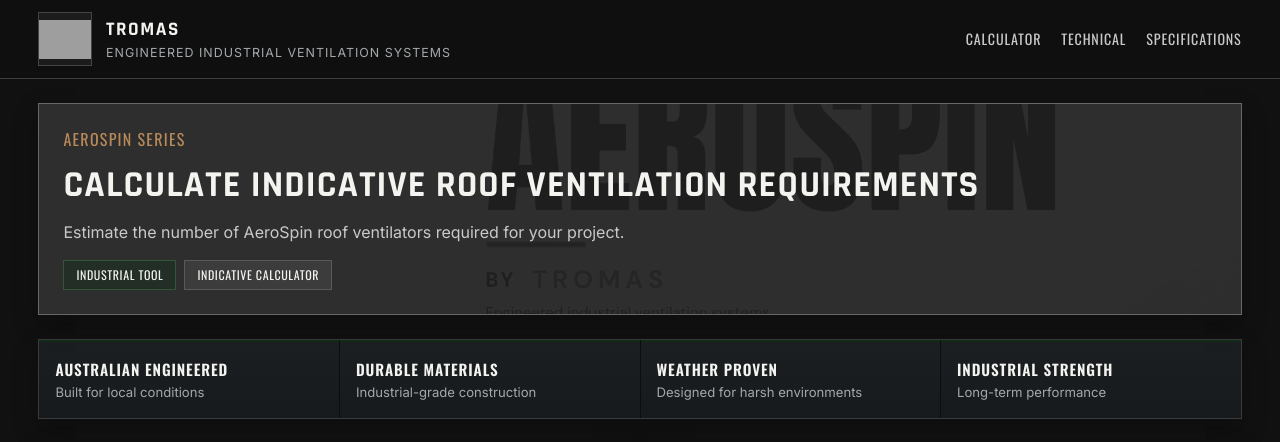
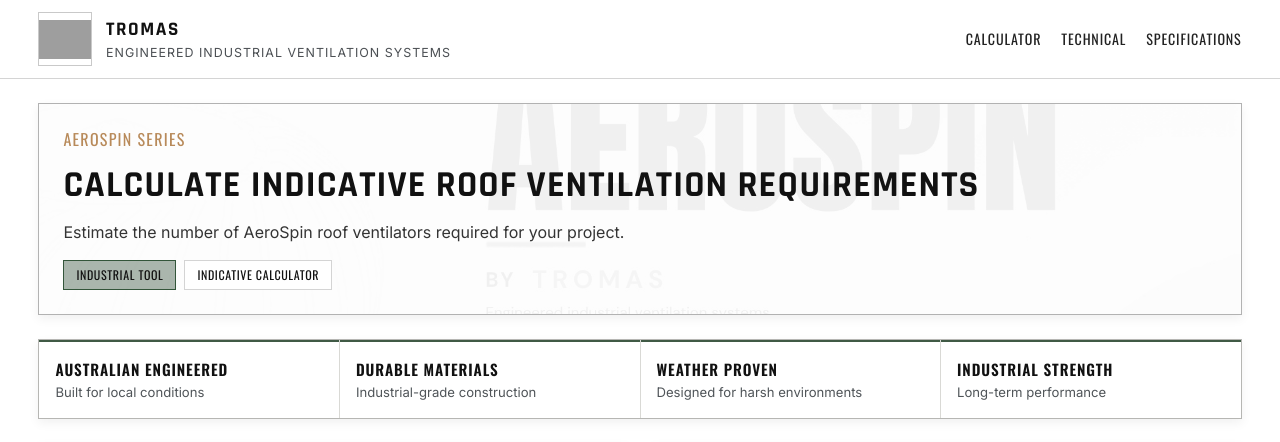
Before and after one commit to VivSyd/TROMAS-AEROSPIN, a plain HTML site: page index.html in a window 1280 px wide. Shown: the top 442 px of the page. Drawn offline with nearby package versions, Linux system fonts and the light colour scheme; grey boxes are pictures that could not be loaded.

Commit message:
cOLOUR BACKGROUND

```diff
--- a/styles.css
+++ b/styles.css
@@ -5,14 +5,14 @@
   --color-kraft-brown: #b88a5a;
   --color-off-white: #f3f3f0;
   --color-metallic-grey: #8b8f92;
-  --bg-base: var(--color-matte-black);
-  --bg-panel: var(--color-graphite);
-  --bg-panel-alt: #1a1a1a;
-  --text-primary: var(--color-off-white);
-  --text-secondary: #c9cac8;
-  --text-muted: #a4a8ab;
-  --border-soft: rgba(139, 143, 146, 0.36);
-  --border-strong: rgba(139, 143, 146, 0.66);
+  --bg-base: #ffffff;
+  --bg-panel: #f8f8f6;
+  --bg-panel-alt: #f1f1ee;
+  --text-primary: #111111;
+  --text-secondary: #343434;
+  --text-muted: #666b6f;
+  --border-soft: rgba(43, 43, 43, 0.2);
+  --border-strong: rgba(43, 43, 43, 0.36);
   --focus-ring: rgba(17, 49, 23, 0.62);
   --font-heading: "Rajdhani", "Orbitron", sans-serif;
   --font-spec: "Oswald", "Bebas Neue", "DIN Condensed", sans-serif;
@@ -32,19 +32,19 @@
 html, body { margin: 0; min-height: 100%; }
 body { background: var(--bg-base); color: var(--text-primary); font-family: var(--font-body); line-height: 1.45; }
 .container { width: min(94vw, var(--container-max)); margin-inline: auto; }
-.top-nav { border-bottom: 1px solid var(--border-soft); background: #0f0f0f; }
+.top-nav { border-bottom: 1px solid var(--border-soft); background: #ffffff; }
 .nav-inner { min-height: 78px; display: flex; align-items: center; justify-content: space-between; gap: var(--space-6); }
 .brand-mark { display: flex; align-items: center; gap: 0.85rem; }
-.brand-logo { width: 54px; height: 54px; object-fit: contain; border: 1px solid rgba(139,143,146,.35); background: #1c1c1c; }
+.brand-logo { width: 54px; height: 54px; object-fit: contain; border: 1px solid rgba(43,43,43,.25); background: #ffffff; }
 .brand-tag { display:block; font-family: var(--font-heading); font-size: 1.2rem; letter-spacing: 0.08em; text-transform: uppercase; font-weight: 700; }
-.brand-sub { display:block; color: var(--text-muted); font-size: 0.78rem; text-transform: uppercase; letter-spacing: .08em; }
+.brand-sub { display:block; color: #4c5054; font-size: 0.78rem; text-transform: uppercase; letter-spacing: .08em; }
 .nav-links { display: flex; gap: var(--space-5); }
-.nav-links a { color: var(--text-secondary); text-decoration: none; text-transform: uppercase; letter-spacing: 0.06em; font-family: var(--font-spec); font-size: 0.88rem; }
-.nav-links a:hover { color: var(--color-off-white); }
+.nav-links a { color: #222; text-decoration: none; text-transform: uppercase; letter-spacing: 0.06em; font-family: var(--font-spec); font-size: 0.88rem; }
+.nav-links a:hover { color: var(--color-primary-green); }
 .app-grid { display: grid; gap: var(--space-6); padding-block: var(--space-6) var(--space-10); }
-.panel { background: var(--bg-panel); border: 1px solid var(--border-soft); border-radius: var(--radius-none); box-shadow: var(--shadow-panel); padding: var(--space-6); }
-.hero { position:relative; overflow:hidden; background: #1f1f1f; border-color: var(--border-strong); }
-.hero::before { content:""; position:absolute; inset:0; background:url('assets/aerospin-hero-ref.jpg') center/cover no-repeat; opacity:.08; filter:grayscale(100%); }
+.panel { background: var(--bg-panel); border: 1px solid var(--border-soft); border-radius: var(--radius-none); box-shadow: 0 4px 10px rgba(0,0,0,0.06); padding: var(--space-6); }
+.hero { position:relative; overflow:hidden; background: #ffffff; border-color: var(--border-strong); }
+.hero::before { content:""; position:absolute; inset:0; background:url('assets/aerospin-hero-ref.jpg') center/cover no-repeat; opacity:.06; filter:grayscale(100%); }
 .hero-inner { position:relative; z-index:1; }
 .kicker { margin: 0; font-family: var(--font-spec); color: var(--color-kraft-brown); text-transform: uppercase; letter-spacing: 0.08em; }
 h1,h2,h3 { margin: 0; font-family: var(--font-heading); letter-spacing: 0.03em; text-transform: uppercase; }
@@ -56,47 +56,47 @@
 .badge-row,.spec-meta { margin-top: var(--space-4); display: flex; flex-wrap: wrap; gap: var(--space-2); }
 .badge { display: inline-flex; align-items: center; height: 30px; padding: 0 0.75rem; border: 1px solid var(--border-soft); text-transform: uppercase; letter-spacing: 0.05em; font-family: var(--font-spec); font-size: 0.75rem; }
 .badge-ok { background: rgba(17, 49, 23, 0.35); border-color: #33553a; }
-.badge-neutral { background: rgba(139, 143, 146, 0.15); }
-.brand-strip { display:grid; grid-template-columns:repeat(4,minmax(0,1fr)); gap:1px; padding:0; background:#0d0d0d; }
-.strip-item { padding:1rem; background:linear-gradient(180deg,#1b1f22 0%, #171a1d 100%); display:grid; gap:.2rem; border-top:2px solid rgba(17,49,23,.8); }
+.badge-neutral { background: #ffffff; }
+.brand-strip { display:grid; grid-template-columns:repeat(4,minmax(0,1fr)); gap:1px; padding:0; background:#d9d9d5; }
+.strip-item { padding:1rem; background:#ffffff; display:grid; gap:.2rem; border-top:2px solid rgba(17,49,23,.8); }
 .strip-item strong { font-family:var(--font-spec); font-size:.95rem; text-transform:uppercase; letter-spacing:.06em; }
-.strip-item span { color:var(--text-muted); font-size:.82rem; }
+.strip-item span { color:#4f5458; font-size:.82rem; }
 .calc-grid,.system-grid { display: grid; gap: var(--space-6); grid-template-columns: 1fr 1fr; }
 .panel-head { margin-bottom: var(--space-5); }
 .panel-head p { margin: 0.28rem 0 0; }
-.media-card { background: #1f1f1f; }
+.media-card { background: #ffffff; }
 .media-image { width: 100%; border: 1px solid rgba(139, 143, 146, 0.28); background: #ededed; display: block; }
 .product-image { max-height: 520px; object-fit: contain; }
 .field-grid { display: grid; grid-template-columns: repeat(2, minmax(0, 1fr)); gap: var(--space-4); }
 .field { display: grid; gap: 0.42rem; }
-label { font-family: var(--font-spec); text-transform: uppercase; letter-spacing: 0.05em; font-size: 0.86rem; color: #d5d7d6; }
-input,select,textarea { width: 100%; min-height: 48px; padding: 0.68rem 0.78rem; color: var(--color-off-white); background: #202020; border: 1px solid var(--color-metallic-grey); border-radius: var(--radius-none); font: 500 0.95rem/1.2 var(--font-body); }
+label { font-family: var(--font-spec); text-transform: uppercase; letter-spacing: 0.05em; font-size: 0.86rem; color: #1f2326; }
+input,select,textarea { width: 100%; min-height: 48px; padding: 0.68rem 0.78rem; color: #161616; background: #ffffff; border: 1px solid #9ba1a6; border-radius: var(--radius-none); font: 500 0.95rem/1.2 var(--font-body); }
 input:focus,select:focus,textarea:focus { outline: 2px solid var(--focus-ring); outline-offset: 1px; border-color: #446c4b; }
 .action-row { margin-top: var(--space-5); display: flex; flex-wrap: wrap; gap: var(--space-3); }
 .btn { min-height: 46px; padding: 0.64rem 1rem; border-radius: var(--radius-none); border: 1px solid transparent; font: 700 0.86rem/1 var(--font-spec); text-transform: uppercase; letter-spacing: 0.08em; cursor: pointer; }
 .btn-primary { color: var(--color-off-white); background: var(--color-primary-green); border-color: #23472a; }
 .btn-primary:hover { background: #0d2712; }
-.btn-secondary { color: var(--color-off-white); background: transparent; border-color: var(--color-metallic-grey); }
-.btn-secondary:hover { background: #1e1e1e; }
+.btn-secondary { color: #111; background: transparent; border-color: var(--color-metallic-grey); }
+.btn-secondary:hover { background: #ecece7; }
 .output-block { border: 1px solid var(--border-soft); background: var(--bg-panel-alt); padding: var(--space-5); }
 .output-label { margin: 0; font-family: var(--font-spec); text-transform: uppercase; letter-spacing: 0.06em; color: var(--text-muted); }
 .output-value { margin: 0.3rem 0 0; font-size: clamp(1.9rem, 4vw, 2.9rem); font-weight: 800; letter-spacing: 0.02em; }
 .data-list { margin: var(--space-5) 0; display: grid; gap: 0.46rem; }
-.data-list div { display: grid; grid-template-columns: 1fr auto; gap: var(--space-3); padding: 0.62rem 0.72rem; border: 1px solid rgba(139, 143, 146, 0.26); background: #232323; }
+.data-list div { display: grid; grid-template-columns: 1fr auto; gap: var(--space-3); padding: 0.62rem 0.72rem; border: 1px solid rgba(139, 143, 146, 0.26); background: #ffffff; }
 dt { font-family: var(--font-spec); text-transform: uppercase; font-size: 0.8rem; color: var(--text-muted); }
 dd { margin: 0; font-weight: 600; }
-.callout { border-left: 4px solid var(--color-kraft-brown); border: 1px solid rgba(184, 138, 90, 0.45); background: rgba(184, 138, 90, 0.08); padding: var(--space-4); }
+.callout { border-left: 4px solid var(--color-kraft-brown); border: 1px solid rgba(184, 138, 90, 0.45); background: #fbf6ee; padding: var(--space-4); }
 .callout h3 { margin-bottom: 0.3rem; }
 .callout p { margin: 0; }
-.tech-block { margin-top: var(--space-5); border: 1px dashed rgba(139, 143, 146, 0.5); background: #1c1c1c; padding: var(--space-4); }
+.tech-block { margin-top: var(--space-5); border: 1px dashed rgba(139, 143, 146, 0.5); background: #f4f4f1; padding: var(--space-4); }
 .tech-block ul { margin: 0.55rem 0 0; padding-left: 1.1rem; }
 .info-grid { display: grid; grid-template-columns: repeat(4, minmax(0, 1fr)); gap: var(--space-4); }
-.info-card { background: #242424; }
+.info-card { background: #ffffff; }
 .table-wrap { overflow-x: auto; border: 1px solid rgba(139, 143, 146, 0.3); }
 table { width: 100%; border-collapse: collapse; min-width: 420px; }
 thead th { background: rgba(17, 49, 23, 0.72); color: var(--color-off-white); font-family: var(--font-spec); text-transform: uppercase; letter-spacing: 0.06em; font-size: 0.78rem; }
 th,td { border-bottom: 1px solid rgba(139, 143, 146, 0.3); padding: 0.66rem 0.75rem; text-align: left; }
-tbody td { color: #e7e8e6; font-size: 0.92rem; }
+tbody td { color: #1d1d1d; font-size: 0.92rem; }
 tbody tr:hover { background: rgba(139, 143, 146, 0.08); }
 @media (max-width: 1024px) { .calc-grid,.system-grid { grid-template-columns: 1fr; } .info-grid,.brand-strip { grid-template-columns: repeat(2, minmax(0, 1fr)); } }
 @media (max-width: 680px) { .container { width: min(96vw, var(--container-max)); } .nav-inner { min-height: 56px; } .nav-links { display: none; } .field-grid { grid-template-columns: 1fr; } .action-row { flex-direction: column; } .info-grid,.brand-strip { grid-template-columns: 1fr; } .panel { padding: var(--space-5); } .brand-logo { width:44px;height:44px; } }
```
